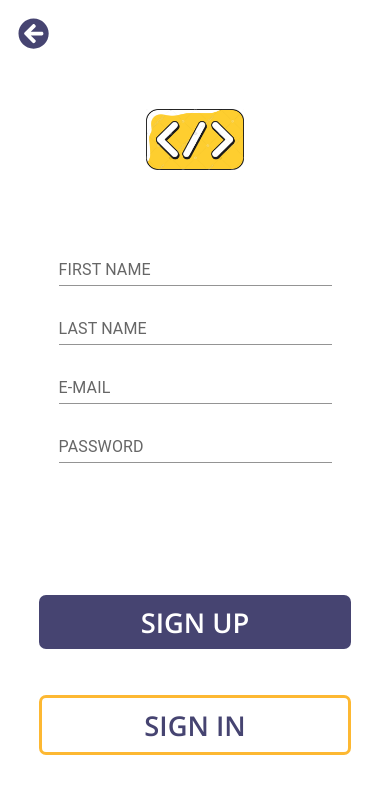
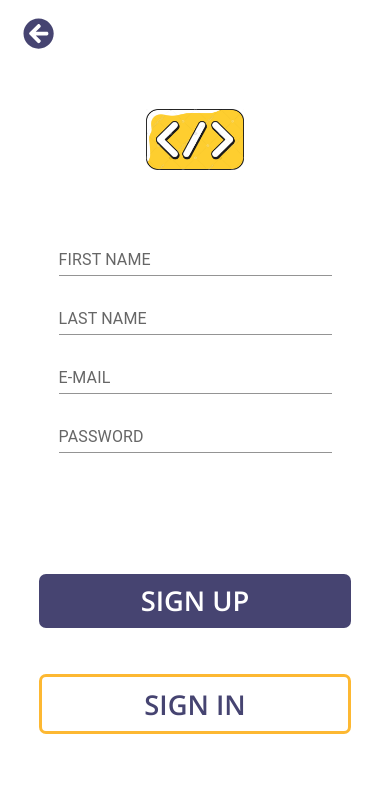
Before and after one commit to gonzavillalba02/Formulario-practica-react, a React (Create React App) app: page / in a window 390 px wide. Both pictures are taken after a click on the button "SIGN UP". Shown: the top 794 px of the page. Built offline with nearby package versions, Linux system fonts and the light colour scheme.

Commit message:
Cambiando los margins de los signmobile

```diff
--- a/src/Components/SignMobile/Signs/signs.css
+++ b/src/Components/SignMobile/Signs/signs.css
@@ -12,7 +12,7 @@
     border: none;
     background: none;
     cursor: pointer;
-    margin: 2vh auto 0 3vw;
+    margin: 2vh auto 0 2vh;
     font-size: 8vw;
 }
 
@@ -37,7 +37,7 @@
     justify-content: space-evenly;
     width: 80vw;
     height: 30vh;
-    margin-bottom: 5vh;
+    margin-bottom: 7.5vh;
 }
 
 .sign__botones-primero {
```
